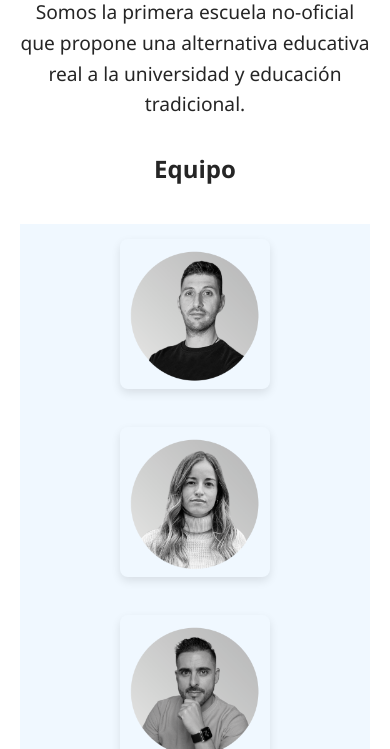
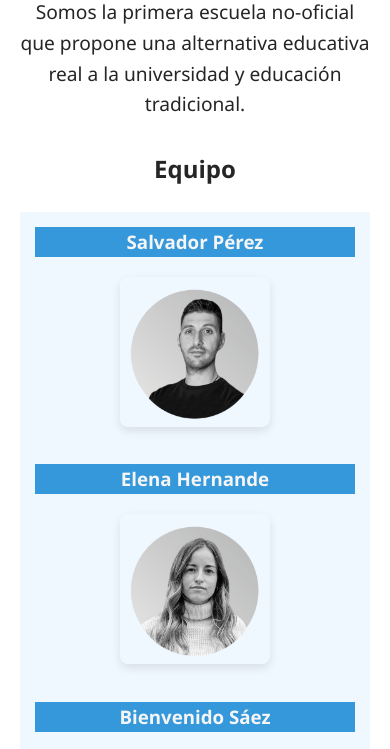
Before and after one commit to maxstos1976/ConquerBlocks, a website: page paginas/quienessomos.html in a window 390 px wide. Shown: the part 339-1088 px from the top of the page. Drawn offline with Linux system fonts and the light colour scheme.

Commit message:
equipo-celda-nombre

```diff
--- a/css/quienessomos.css
+++ b/css/quienessomos.css
@@ -52,6 +52,10 @@
   transition: transform 0.3s ease;
 }
 
+.equipo-celda-nombre {
+  display: none;
+}
+
 .equipo-img:hover {
   transform: scale(1.1);
 }
@@ -77,6 +81,15 @@
   }
 
   tr {
-    margin-bottom: 1rem; /* Espaço entre "linhas" */
+    margin-bottom: 0.2rem; /* Espaço entre "linhas" */
+  }
+
+  .equipo-celda-nombre {
+    display: block;
+    background-color: var(--cor-principal);
+    color: var(--cor-blanco);
+    width: 100%;
+    text-align: center;
+    margin-bottom: 20px;
   }
 }
--- a/paginas/quienessomos.html
+++ b/paginas/quienessomos.html
@@ -69,6 +69,7 @@
             </tr>
             <tr class="equipo-row">
               <td class="equipo-celda">
+                <h3 class="equipo-celda-nombre salvador">Salvador Pérez</h3>
                 <figure class="equipo-img-container">
                   <img
                     class="equipo-img"
@@ -79,6 +80,7 @@
                 </figure>
               </td>
               <td class="equipo-celda">
+                <h3 class="equipo-celda-nombre elena">Elena Hernande</h3>
                 <figure class="equipo-img-container">
                   <img
                     class="equipo-img"
@@ -89,6 +91,7 @@
                 </figure>
               </td>
               <td class="equipo-celda">
+                <h3 class="equipo-celda-nombre bienvenido">Bienvenido Sáez</h3>
                 <figure class="equipo-img-container">
                   <img
                     class="equipo-img"
```
